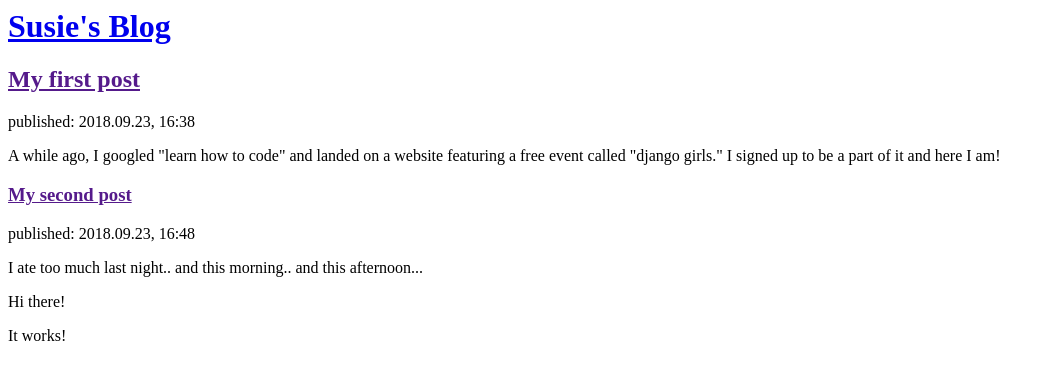
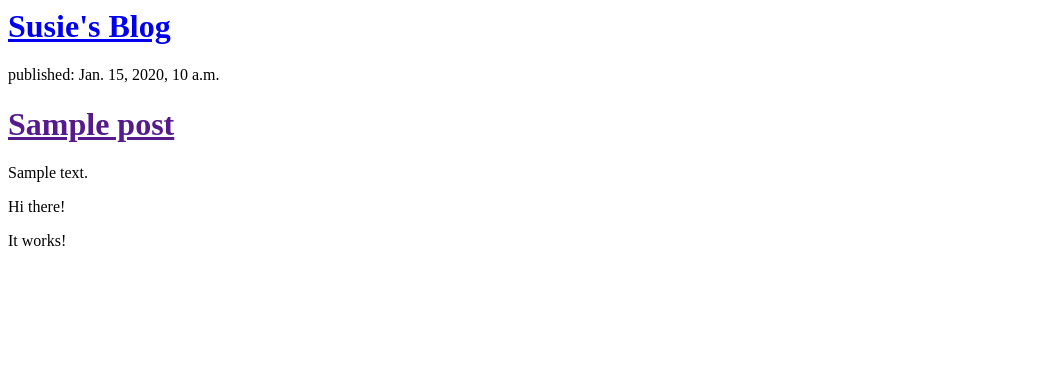
Before and after one commit to kalim90/my-first-blog, a Django app: template blog/templates/blog/post_list.html in a window 1280 px wide. Shown: the top 380 px of the page, without its empty margins (0-1054 px from the left). Run offline with Django 3.2, Linux system fonts and the light colour scheme; the template is opened without the code that fills it: values that come from a table or form of the project are taken from there, others are empty; tables that the repository leaves empty hold one stand-in row (values such as "Sample post").

Commit message:
Modified templates to display posts from database.

```diff
--- a/blog/templates/blog/post_list.html
+++ b/blog/templates/blog/post_list.html
@@ -7,17 +7,13 @@
 			<h1><a href='/'>Susie's Blog</a></h1>
 		</div>
 
-		<div>
-			<h2><a href="">My first post</a></h2>
-			<p>published: 2018.09.23, 16:38</p>
-			<p>A while ago, I googled "learn how to code" and landed on a website featuring a free event called "django girls." I signed up to be a part of it and here I am!</p>
-		</div>
-
-		<div>
-			<h3><a href="">My second post</a></h3>
-			<p>published: 2018.09.23, 16:48</p>
-			<p>I ate too much last night.. and this morning.. and this afternoon...</p>
-		</div>
+		{% for post in posts %}
+			<div>
+				<p>published: {{ post.published_date }}</p>
+				<h1><a href="">{{ post.title }}</a></h1>
+				<p>{{ post.text|linebreaksbr }}</p>
+			</div>
+		{% endfor %}
 	</body>
 </html>
 
--- a/blog/views.py
+++ b/blog/views.py
@@ -1,4 +1,7 @@
 from django.shortcuts import render
+from django.utils import timezone
+from .models import Post
 
 def post_list(request):
-	return render(request, 'blog/post_list.html', {})
+	posts = Post.objects.filter(published_date__lte=timezone.now()).order_by('published_date')
+	return render(request, 'blog/post_list.html', {'posts': posts})
```
